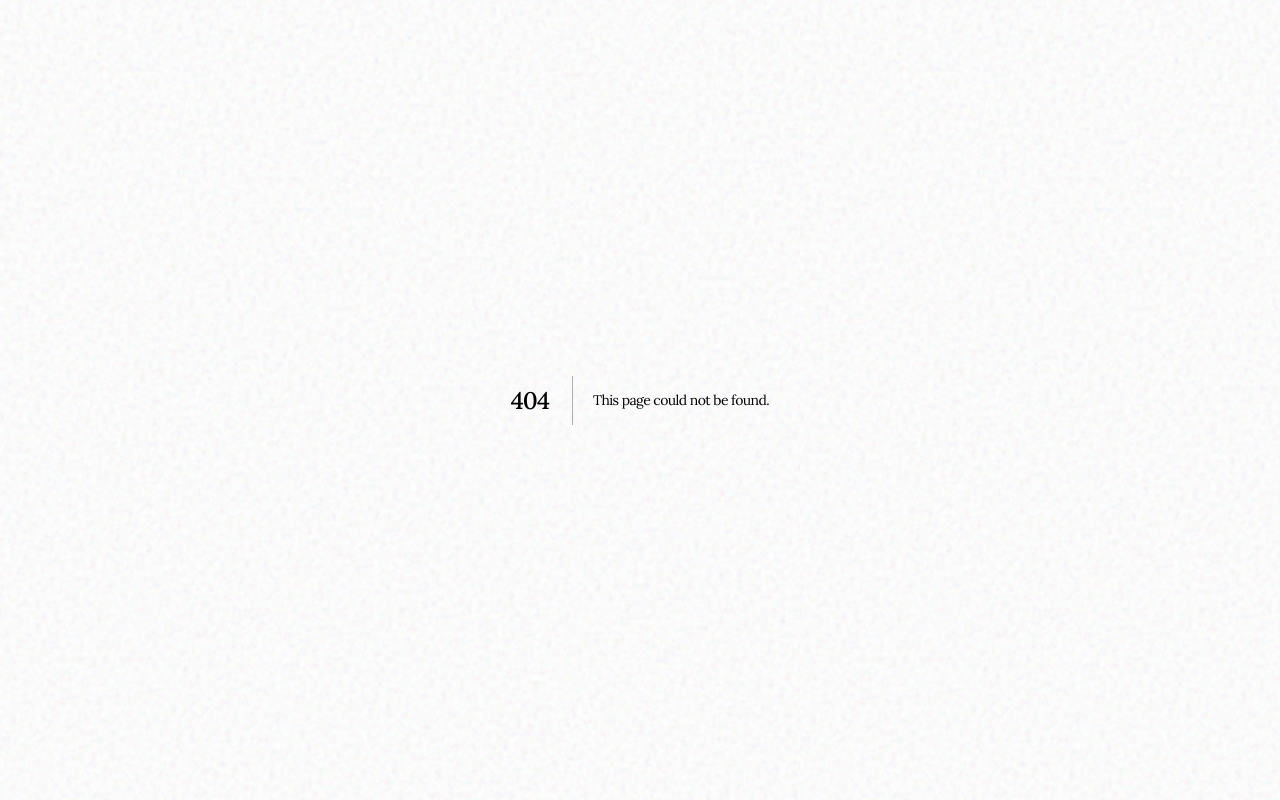
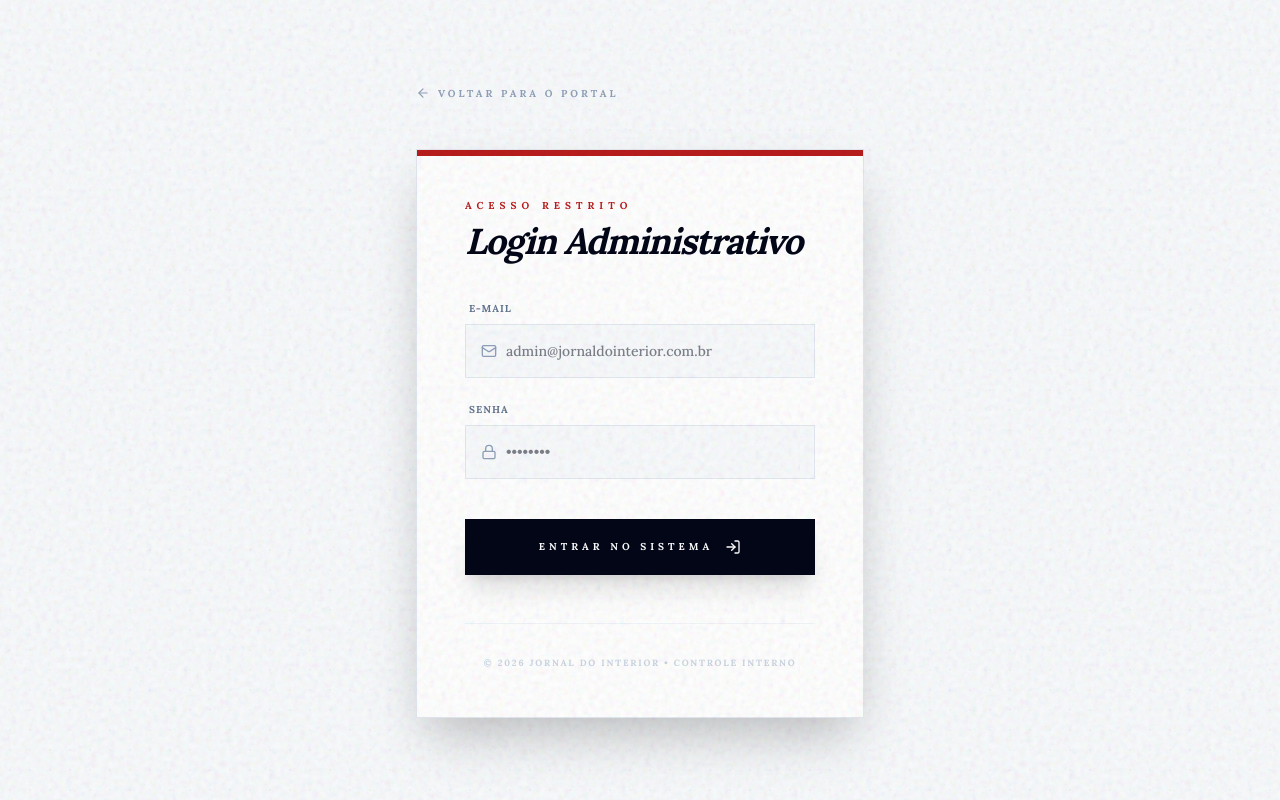
Before and after one commit to jornaldointerior/ji-al, a Next.js app: page /login in a window 1280 px wide. Before the commit this address had no page. Built offline with nearby package versions, Linux system fonts and the light colour scheme; no server answers.

Commit message:
feat: implement admin login and auth protection

```diff
--- a/src/app/admin/layout.tsx
+++ b/src/app/admin/layout.tsx
@@ -1,17 +1,25 @@
+"use client";
+
 import Link from "next/link";
+import { useRouter } from "next/navigation";
 import { LayoutDashboard, FileText, PenSquare, Home, Settings, LogOut } from "lucide-react";
-
-export const metadata = {
-  title: "Admin | Jornal do Interior",
-  description: "Painel administrativo do portal Jornal do Interior.",
-};
+import { supabase } from "@/lib/supabase";
+import AdminAuthWrapper from "@/components/admin/AdminAuthWrapper";
 
 export default function AdminLayout({
   children,
 }: {
   children: React.ReactNode;
 }) {
+  const router = useRouter();
+
+  const handleLogout = async () => {
+    await supabase.auth.signOut();
+    router.push("/login");
+  };
+
   return (
+    <AdminAuthWrapper>
       <div className="min-h-screen bg-slate-50 flex">
         {/* Sidebar - Brutalist Editorial Style */}
         <aside className="w-64 bg-primary text-white flex flex-col fixed h-full border-r border-primary/20 shadow-2xl z-50">
@@ -43,7 +51,10 @@ export default function AdminLayout({
           </nav>
 
           <div className="p-6 border-t border-white/10">
-          <button className="flex items-center gap-3 text-xs font-bold uppercase tracking-[0.1em] text-white/40 hover:text-accent transition-colors w-full">
+            <button
+              onClick={handleLogout}
+              className="flex items-center gap-3 text-xs font-bold uppercase tracking-[0.1em] text-white/40 hover:text-accent transition-colors w-full"
+            >
               <LogOut size={16} />
               Sair do Sistema
             </button>
@@ -74,5 +85,6 @@ export default function AdminLayout({
           </div>
         </main>
       </div>
+    </AdminAuthWrapper>
   );
 }
--- /dev/null
+++ b/src/app/login/page.tsx
@@ -0,0 +1,138 @@
+"use client";
+
+import { useState } from "react";
+import { useRouter } from "next/navigation";
+import { supabase } from "@/lib/supabase";
+import { motion } from "framer-motion";
+import { LogIn, Mail, Lock, AlertCircle, Loader2, ArrowLeft } from "lucide-react";
+import Link from "next/link";
+import Headline from "@/components/ui/Headline";
+import Container from "@/components/ui/Container";
+
+export default function LoginPage() {
+  const router = useRouter();
+  const [email, setEmail] = useState("");
+  const [password, setPassword] = useState("");
+  const [loading, setLoading] = useState(false);
+  const [error, setError] = useState<string | null>(null);
+
+  const handleLogin = async (e: React.FormEvent) => {
+    e.preventDefault();
+    setLoading(true);
+    setError(null);
+
+    try {
+      const { error: authError } = await supabase.auth.signInWithPassword({
+        email,
+        password,
+      });
+
+      if (authError) throw authError;
+
+      router.push("/admin");
+      router.refresh();
+    } catch (err: any) {
+      setError(err.message || "Erro ao realizar login. Verifique suas credenciais.");
+    } finally {
+      setLoading(false);
+    }
+  };
+
+  return (
+    <div className="min-h-screen bg-slate-50 flex flex-col items-center justify-center p-6 sm:p-12 relative overflow-hidden">
+      {/* Background patterns */}
+      <div className="absolute inset-0 opacity-[0.03] pointer-events-none">
+        <div className="absolute top-0 left-0 w-full h-full bg-[radial-gradient(#0f172a_1px,transparent_1px)] [background-size:20px_20px]" />
+      </div>
+
+      <motion.div
+        initial={{ opacity: 0, y: 20 }}
+        animate={{ opacity: 1, y: 0 }}
+        transition={{ duration: 0.8, ease: [0.33, 1, 0.68, 1] }}
+        className="w-full max-w-md"
+      >
+        <Link href="/" className="inline-flex items-center gap-2 text-[10px] font-black uppercase tracking-[0.3em] text-slate-400 hover:text-primary transition-colors mb-12 group">
+          <ArrowLeft size={14} className="group-hover:-translate-x-1 transition-transform" />
+          Voltar para o Portal
+        </Link>
+
+        <div className="bg-white border border-slate-200 p-8 md:p-12 shadow-2xl relative">
+          <div className="absolute top-0 left-0 w-full h-1.5 bg-accent" />
+
+          <div className="flex flex-col gap-2 mb-10">
+            <span className="text-[10px] font-black uppercase tracking-[0.5em] text-accent">Acesso Restrito</span>
+            <Headline variant="primary" className="text-4xl italic">
+              Login Administrativo
+            </Headline>
+          </div>
+
+          <form onSubmit={handleLogin} className="flex flex-col gap-6">
+            <div className="flex flex-col gap-2">
+              <label className="text-[10px] font-black uppercase tracking-widest text-slate-500 ml-1">E-mail</label>
+              <div className="relative">
+                <input
+                  type="email"
+                  value={email}
+                  onChange={(e) => setEmail(e.target.value)}
+                  required
+                  placeholder="admin@jornaldointerior.com.br"
+                  className="w-full bg-slate-50 border border-slate-200 px-10 py-4 text-sm focus:border-primary focus:bg-white outline-none transition-all font-serif font-medium"
+                />
+                <Mail size={16} className="absolute left-4 top-1/2 -translate-y-1/2 text-slate-400" />
+              </div>
+            </div>
+
+            <div className="flex flex-col gap-2">
+              <label className="text-[10px] font-black uppercase tracking-widest text-slate-500 ml-1">Senha</label>
+              <div className="relative">
+                <input
+                  type="password"
+                  value={password}
+                  onChange={(e) => setPassword(e.target.value)}
+                  required
+                  placeholder="••••••••"
+                  className="w-full bg-slate-50 border border-slate-200 px-10 py-4 text-sm focus:border-primary focus:bg-white outline-none transition-all font-serif font-medium"
+                />
+                <Lock size={16} className="absolute left-4 top-1/2 -translate-y-1/2 text-slate-400" />
+              </div>
+            </div>
+
+            {error && (
+              <motion.div
+                initial={{ opacity: 0, x: -10 }}
+                animate={{ opacity: 1, x: 0 }}
+                className="bg-red-50 border-l-4 border-red-500 p-4 flex items-start gap-3 mt-2"
+              >
+                <AlertCircle size={18} className="text-red-500 shrink-0 mt-0.5" />
+                <p className="text-[11px] font-sans font-bold text-red-700 leading-relaxed uppercase tracking-wider">
+                  {error}
+                </p>
+              </motion.div>
+            )}
+
+            <button
+              type="submit"
+              disabled={loading}
+              className="mt-4 w-full bg-primary text-white py-5 text-[10px] font-black uppercase tracking-[0.4em] hover:bg-accent transition-all duration-500 flex items-center justify-center gap-3 disabled:opacity-50 disabled:cursor-not-allowed group shadow-xl"
+            >
+              {loading ? (
+                <Loader2 size={16} className="animate-spin" />
+              ) : (
+                <>
+                  Entrar no Sistema
+                  <LogIn size={16} className="group-hover:translate-x-1 transition-transform" />
+                </>
+              )}
+            </button>
+          </form>
+
+          <div className="mt-12 pt-8 border-t border-slate-100 text-center">
+            <p className="text-[9px] font-black uppercase tracking-[0.2em] text-slate-300">
+              © 2026 JORNAL DO INTERIOR • CONTROLE INTERNO
+            </p>
+          </div>
+        </div>
+      </motion.div>
+    </div>
+  );
+}
--- a/src/components/Footer.tsx
+++ b/src/components/Footer.tsx
@@ -27,6 +27,7 @@ export default function Footer() {
             <li><a href="#" className="hover:text-white transition-colors uppercase tracking-widest">Anuncie Conosco</a></li>
             <li><a href="#" className="hover:text-white transition-colors uppercase tracking-widest">Política de Privacidade</a></li>
             <li><a href="#" className="hover:text-white transition-colors uppercase tracking-widest">Trabalhe Conosco</a></li>
+            <li><Link href="/admin" className="text-accent hover:text-white transition-colors uppercase tracking-widest">Acesso Restrito</Link></li>
           </ul>
         </div>
 
--- /dev/null
+++ b/src/components/admin/AdminAuthWrapper.tsx
@@ -0,0 +1,38 @@
+"use client";
+
+import { useEffect, useState } from "react";
+import { useRouter } from "next/navigation";
+import { supabase } from "@/lib/supabase";
+import { Loader2 } from "lucide-react";
+
+export default function AdminAuthWrapper({ children }: { children: React.ReactNode }) {
+  const router = useRouter();
+  const [loading, setLoading] = useState(true);
+
+  useEffect(() => {
+    const checkAuth = async () => {
+      const { data: { session } } = await supabase.auth.getSession();
+
+      if (!session) {
+        router.push("/login");
+      } else {
+        setLoading(false);
+      }
+    };
+
+    checkAuth();
+  }, [router]);
+
+  if (loading) {
+    return (
+      <div className="min-h-screen bg-slate-50 flex items-center justify-center">
+        <div className="flex flex-col items-center gap-4">
+          <Loader2 size={40} className="text-accent animate-spin" />
+          <span className="text-[10px] font-black uppercase tracking-[0.3em] text-slate-400">Verificando Credenciais...</span>
+        </div>
+      </div>
+    );
+  }
+
+  return <>{children}</>;
+}
```
Lines whose indentation alone changed are shown as unchanged.
